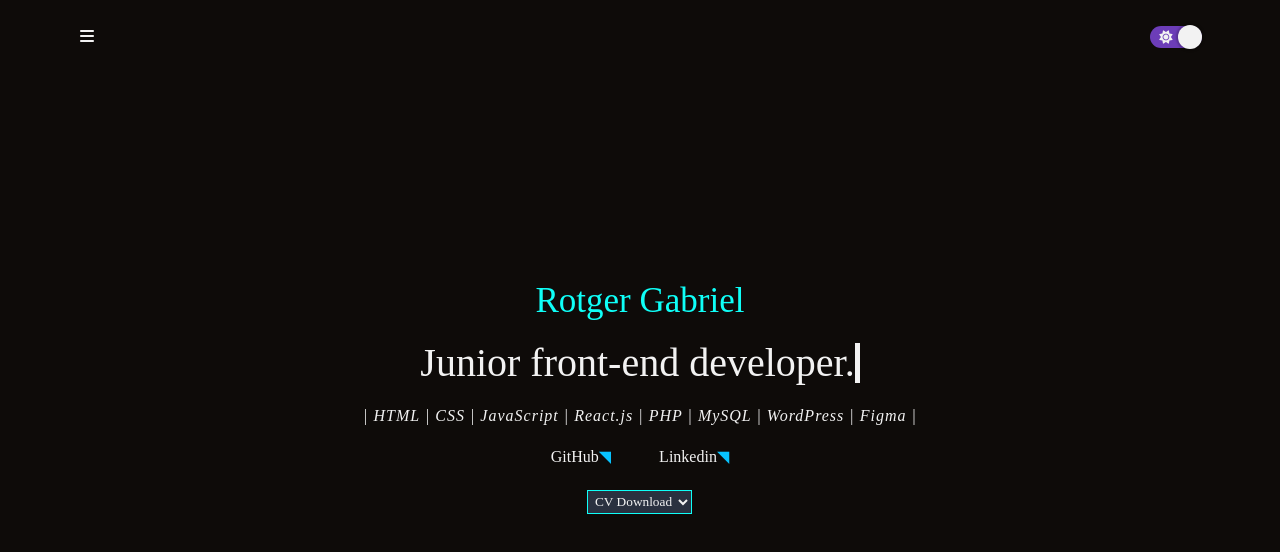
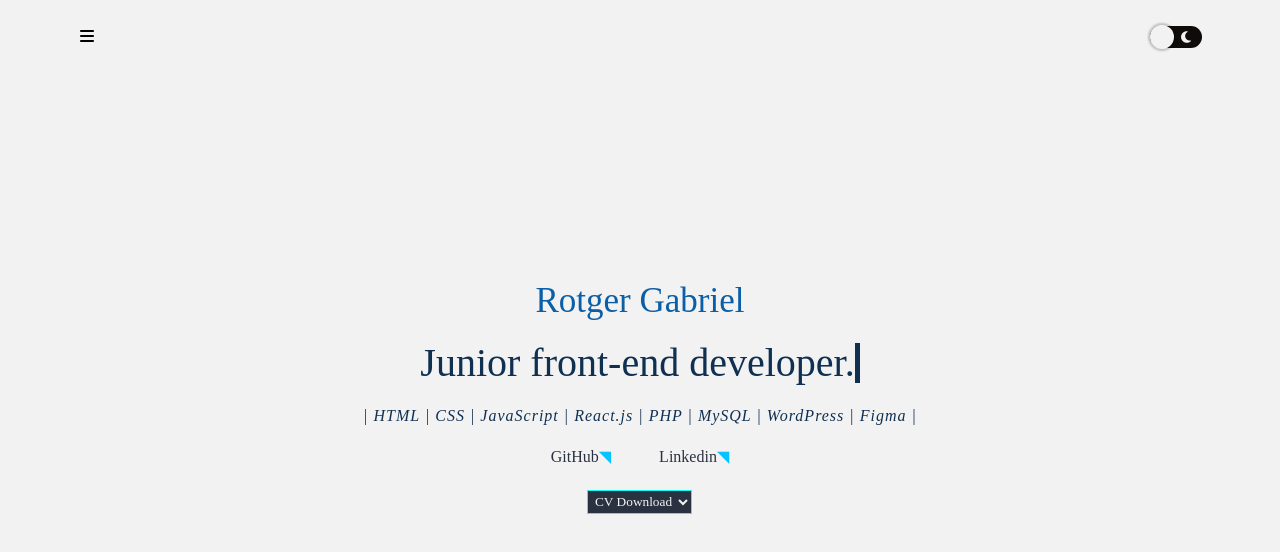
Before and after one commit to rotgergabriel/Oracle-Alura-Latam-Challenge-Sprint-03-Portfolio, a website with bundled scripts: page index.html in a window 1280 px wide. Shown: the part 82-634 px from the top of the page. Built offline with nearby package versions, Linux system fonts and the light colour scheme.

Commit message:
Fix: Restore default theme start and improve accessibility

```diff
--- a/index.html
+++ b/index.html
@@ -4,6 +4,8 @@
     <meta charset="UTF-8">
     <meta http-equiv="X-UA-Compatible" content="IE=edge">
     <meta name="viewport" content="width=device-width, initial-scale=1.0">
+    <!-- Meta Description -->
+    <meta name="description" content="Portfolio of Rotger Gabriel — Junior Front-end Developer skilled in HTML, CSS, JavaScript, and React, creating modern, responsive, and user-friendly websites.">
     <!--Styles-->
     <link rel="stylesheet" href="/styles/pages/reset.css">
     <link rel="stylesheet" href="/styles/pages/btn-dark-mode.css">
@@ -37,7 +39,7 @@
             </div>
         </div>
         <div class="header__btn">
-            <button class="btn-switch" data-switch>
+            <button class="btn-switch" aria-label="Toggle color theme" data-switch>
                 <span><i class="fas fa-sun"></i></span>
                 <span><i class="fas fa-moon"></i></span>
             </button>
@@ -70,8 +72,6 @@
     <footer id="footer" class="footer__container" data-footer></footer>
     <!--Font awesome-->
     <script src="https://kit.fontawesome.com/a946beb2ac.js" crossorigin="anonymous"></script>
-    <!-- Lord icon -->
-    <script src="https://cdn.lordicon.com/qjzruarw.js"></script>
     <!-- ScrollReveal framework -->
     <!-- <script src="https://unpkg.com/scrollreveal"></script> -->
     <!-- min.js -->
--- a/js/block/main.js
+++ b/js/block/main.js
@@ -13,6 +13,9 @@ profile.innerHTML = data.profile.map(element =>
     </ul>
     <ul>
         <li class="main__link-select-container">
+            <label for="cv-language-select" class="main__link-select-label" hidden>
+                Select language for CV download
+            </label>
             <select class="main__link-select-items" id="cv-language-select" onchange="handleCVDownload(this)">
                 <option value="" disabled selected hidden>CV Download</option>
                 <option value="/assets/file/CV_Rotger_Gabriel_Junior_Fronted_Developer_English.pdf">English</option>
--- a/js/darkMode.js
+++ b/js/darkMode.js
@@ -1,10 +1,6 @@
 (() => {
 
     const btnSwitch = document.querySelector('[data-switch]')
-
-    // Agrega la clase 'dark-mode' al cargar la página
-    document.body.classList.add('dark-mode')
-    btnSwitch.classList.add('active')
 
     btnSwitch.addEventListener('click', () => {
         document.body.classList.toggle('dark-mode')
```
